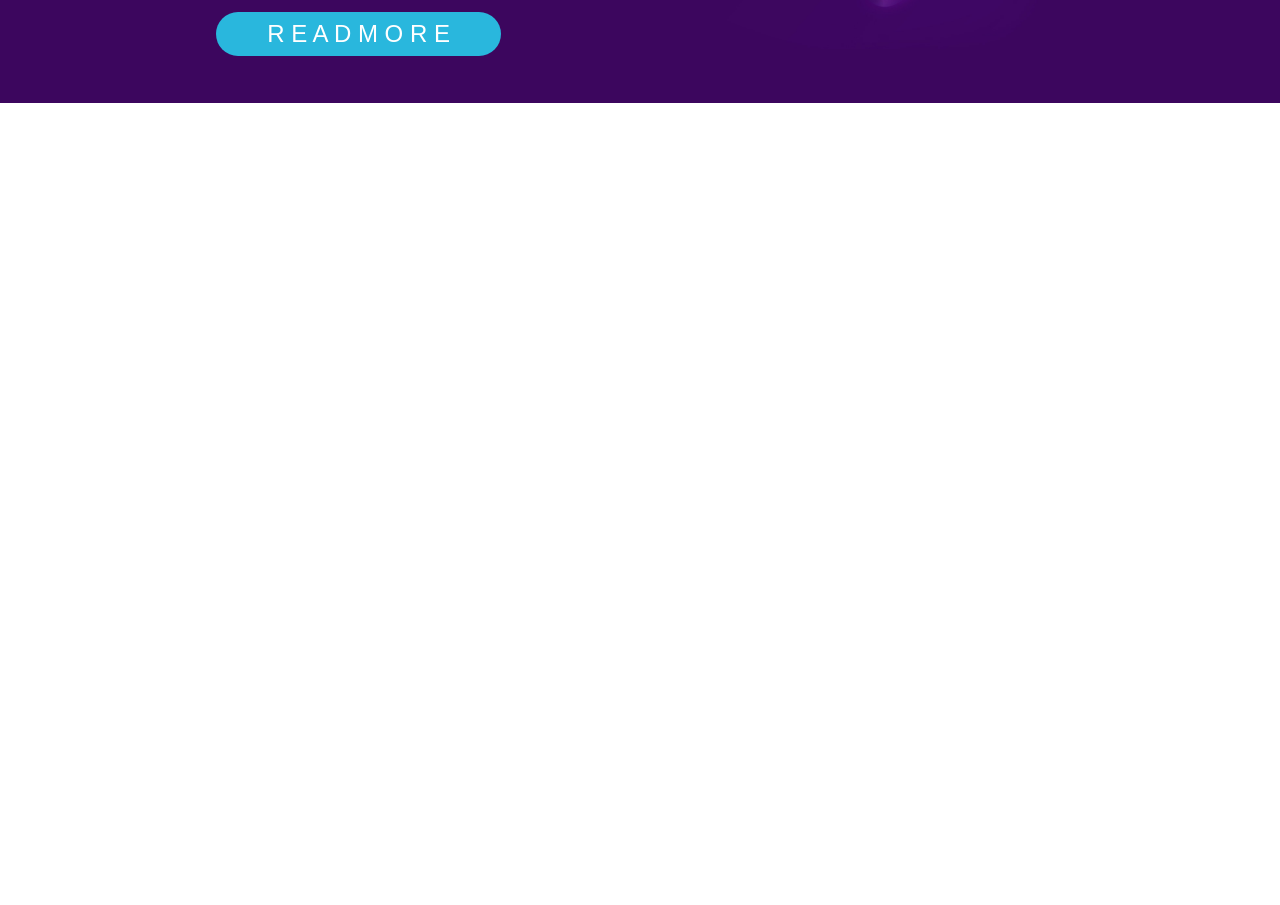
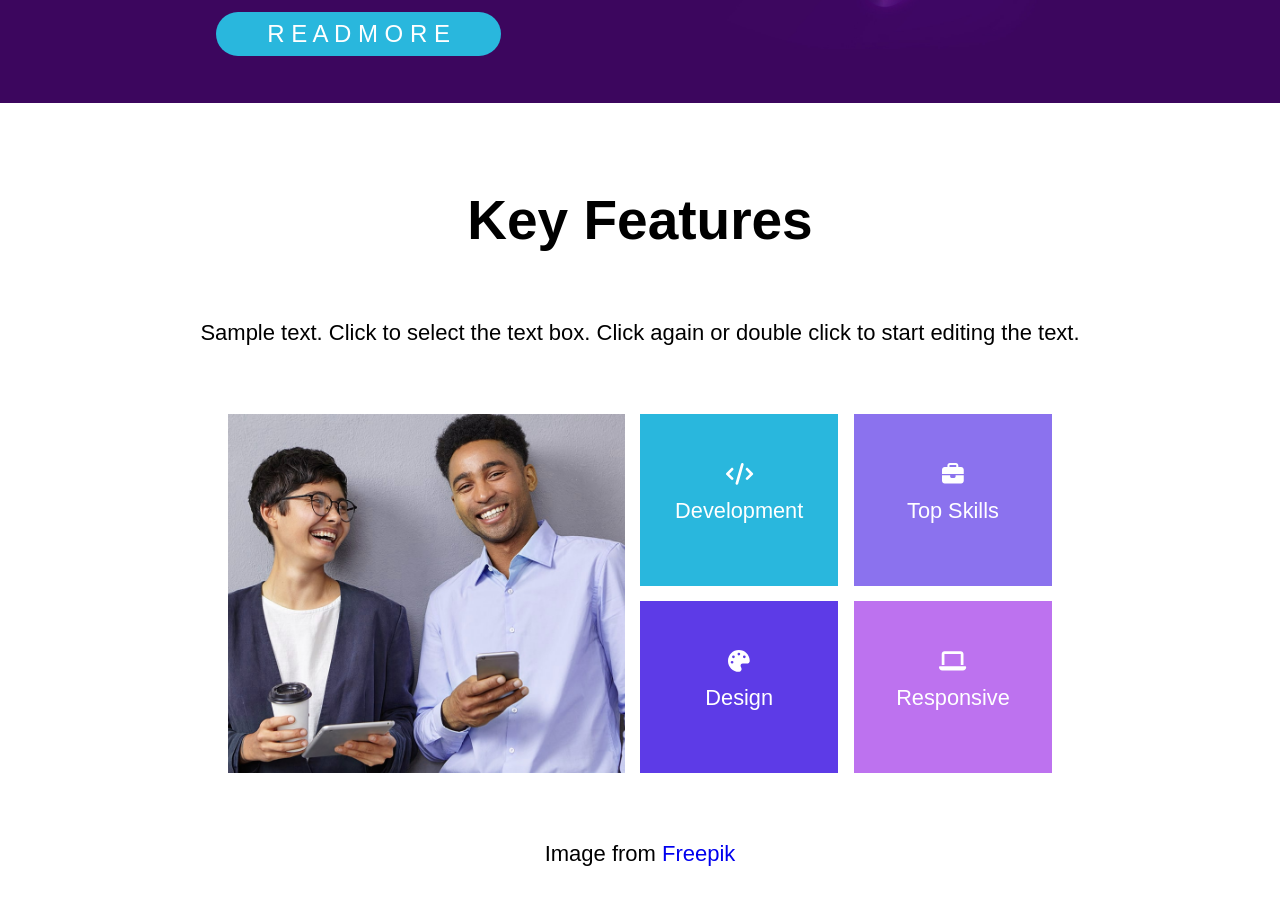
Before and after one commit to khashayaryaghma/WebSoftwareDevelopers, a React (Create React App) app in the folder client/: page / in a window 1280 px wide. Shown: the part 563-1468 px from the top of the page. Before the commit the page ends 800 px from the top, so only its background shows below. Built offline with nearby package versions, Linux system fonts and the light colour scheme.

Commit message:
add SecondSection to Home

```diff
--- /dev/null
+++ b/client/src/components/SecondSection/SecondSection.js
@@ -0,0 +1,52 @@
+import {
+    StyledBox,
+    StyledContainer,
+    StyledImageBox,
+    StyledSecondSection,
+} from "./SecondSection.styles";
+import secondSectionImage from "../../assets/images/secondSection.jpg";
+import { FontAwesomeIcon } from "@fortawesome/react-fontawesome";
+import { faCode } from "@fortawesome/free-solid-svg-icons";
+import { faBriefcase } from "@fortawesome/free-solid-svg-icons";
+import { faPalette } from "@fortawesome/free-solid-svg-icons";
+import { faLaptop } from "@fortawesome/free-solid-svg-icons";
+
+function SecondSection() {
+    return (
+        <StyledSecondSection>
+            <h2 className="heading">Key Features</h2>
+            <p className="para">
+                Sample text. Click to select the text box. Click again or double
+                click to start editing the text.
+            </p>
+            <StyledContainer>
+                <StyledImageBox
+                    gRow="1 / span 2"
+                    bg={secondSectionImage}
+                ></StyledImageBox>
+                <StyledBox bgColor="#29B7DD">
+                    <FontAwesomeIcon icon={faCode} />
+                    <p>Development</p>
+                </StyledBox>
+                <StyledBox bgColor="#8B72EE">
+                    <FontAwesomeIcon icon={faBriefcase} />
+                    <p>Top Skills</p>
+                </StyledBox>
+                <StyledBox bgColor="#5D3BE7">
+                    <FontAwesomeIcon icon={faPalette} />
+                    <p>Design</p>
+                </StyledBox>
+                <StyledBox bgColor="#BD72EF">
+                    <FontAwesomeIcon icon={faLaptop} />
+                    <p>Responsive</p>
+                </StyledBox>
+            </StyledContainer>
+            <p className="para">
+                Image from
+                <a href="https://www.freepik.com/vectors/computer"> Freepik</a>
+            </p>
+        </StyledSecondSection>
+    );
+}
+
+export default SecondSection;
--- /dev/null
+++ b/client/src/components/SecondSection/SecondSection.styles.js
@@ -0,0 +1,41 @@
+import styled from "styled-components";
+
+export const StyledSecondSection = styled.section`
+    display: flex;
+    flex-direction: column;
+    align-items: center;
+    justify-content: space-evenly;
+    min-height: 53rem;
+    padding: 1rem;
+`;
+
+export const StyledContainer = styled.section`
+    display: grid;
+    grid-gap: 1.2vmax;
+    grid-template-columns: 2fr 1fr 1fr;
+    @media (max-width: 560px) {
+        grid-template-columns: 2fr 1fr;
+    }
+`;
+
+export const StyledBox = styled.div`
+    background-color: ${(props) => props.bgColor};
+    color: white;
+    display: flex;
+    flex-direction: column;
+    justify-content: center;
+    align-items: center;
+    font-size: 1.7vmax;
+    line-height: 4vmax;
+    min-width: 14vmax;
+    min-height: 11vmax;
+`;
+
+export const StyledImageBox = styled.div`
+    grid-row: ${(props) => props.gRow};
+    background: url(${(props) => props.bg});
+    background-size: cover;
+    background-position: center;
+    min-width: 31vmax;
+    min-height: 28vmax;
+`;
--- a/client/src/pages/Home/Home.js
+++ b/client/src/pages/Home/Home.js
@@ -1,9 +1,11 @@
 import FirstSection from "../../components/FirstSection/FirstSection";
+import SecondSection from "../../components/SecondSection/SecondSection";
 
 function Home() {
     return (
         <main>
             <FirstSection bgColor="purple" />
+            <SecondSection />
         </main>
     );
 }
```
Also changed, not shown: client/src/assets/images/secondSection.jpg (added).
